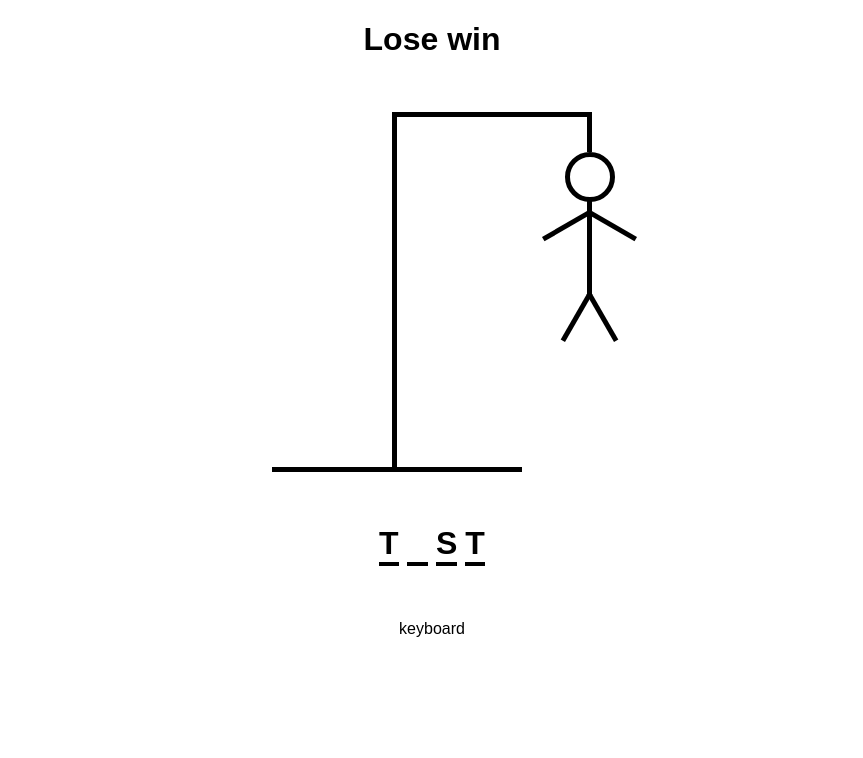
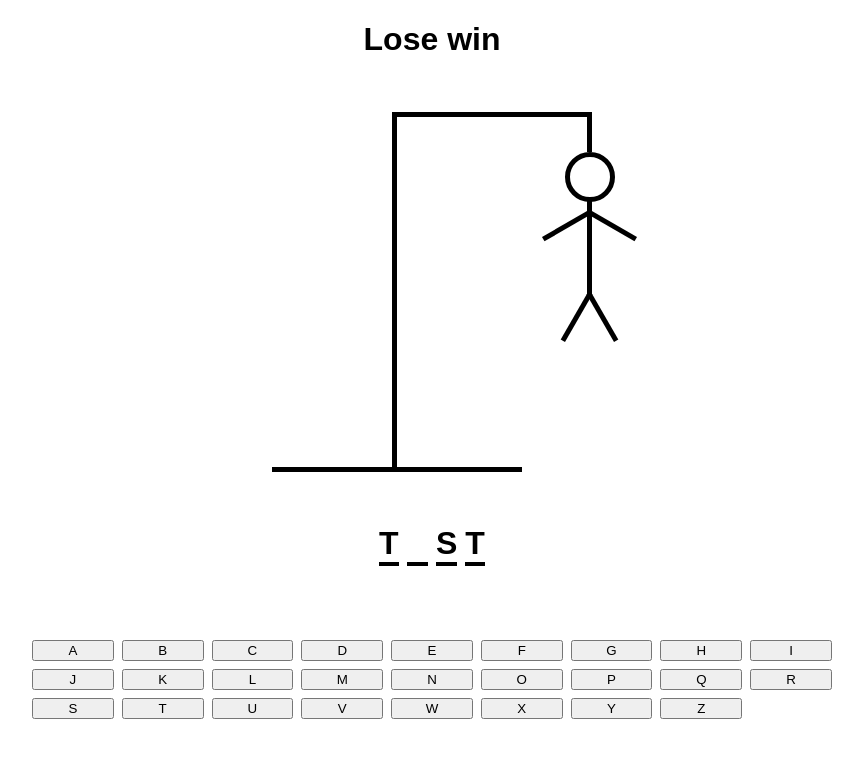
Before and after one commit to kutlukarakoc/hangman, a React (Vite) app: page / in a window 1280 px wide. Shown: the top 758 px of the page, without its empty margins (208-1071 px from the left). Built offline with nearby package versions, Linux system fonts and the light colour scheme.

Commit message:
added keyboard skeleton

```diff
--- a/src/components/Keyboard.tsx
+++ b/src/components/Keyboard.tsx
@@ -1,5 +1,20 @@
+import { keys } from "../constants/keys";
+import "../styles/keyboard.css";
+
 const Keyboard = () => {
-    return <div>keyboard</div>
+
+    const handleClick = target => {
+        target.classList.add('clicked')
+        target.disabled = true
+    }
+
+    return (
+        <h2 className="keyboard__wrapper">
+            {
+                keys.map(key => <button type="button" key={key} onClick={(e) => handleClick(e.target)}>{key}</button>)
+            }
+        </h2>
+    )
 }
 
 export default Keyboard;
--- /dev/null
+++ b/src/constants/keys.tsx
@@ -0,0 +1 @@
+export const keys = ["A", "B", "C", "D", "E", "F", "G", "H", "I", "J", "K", "L", "M", "N", "O", "P", "Q", "R", "S", "T", "U", "V", "W", "X", "Y", "Z"];
--- /dev/null
+++ b/src/styles/keyboard.css
@@ -0,0 +1,21 @@
+.keyboard__wrapper {
+    align-self: stretch;
+    display: grid;
+    grid-template-columns: repeat(auto-fit, minmax(75px, 1fr));
+    gap: 8px;
+}
+
+.keyboard__wrapper button:not(.clicked) {
+    cursor: pointer;
+}
+
+.clicked {
+    background-color: cornflowerblue;
+    opacity: .5;
+}
+
+@media screen and (max-width: 820px) {
+    .keyboard__wrapper {
+        padding: 0 1rem;
+    }
+}
```
